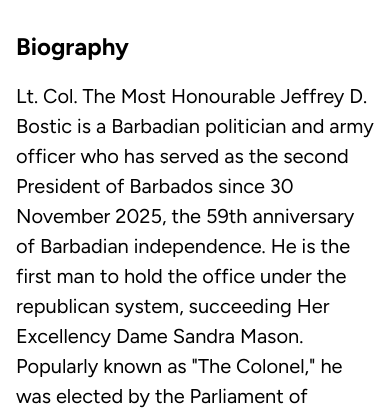
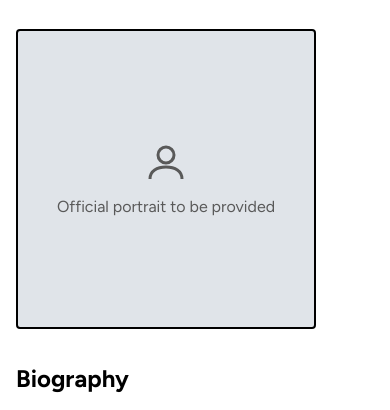
Before and after one commit to govtech-bb/president-profile, a plain HTML site: page index.html in a window 390 px wide. Shown: the part 648-1058 px from the top of the page. Drawn offline with nearby package versions, Linux system fonts and the light colour scheme.

Commit message:
Add files via upload

```diff
--- a/index.html
+++ b/index.html
@@ -166,6 +166,16 @@
         <h1 class="font-bold text-[3.5rem] leading-[1.15]">Lt. Col. The Most Honourable Jeffrey D. Bostic</h1>
         <p class="text-bb-mid-grey-00 mt-xs">President of Barbados</p>
 
+        <!-- Portrait (mobile only) — sits under the title; the desktop copy lives in the right column. -->
+        <!-- TODO: Replace this placeholder with the official presidential portrait (update both copies). -->
+        <div class="lg:hidden w-full max-w-[300px] aspect-square bg-bb-grey-00 border-2 border-bb-black-00 rounded-sm flex flex-col items-center justify-center text-center text-bb-mid-grey-00 p-s mt-m">
+          <svg width="48" height="48" viewBox="0 0 24 24" fill="none" stroke="currentColor" stroke-width="1.5" aria-hidden="true">
+            <circle cx="12" cy="8" r="4" />
+            <path d="M4 20c0-4 3.5-6 8-6s8 2 8 6" />
+          </svg>
+          <p class="text-caption mt-xs">Official portrait to be provided</p>
+        </div>
+
         <h2 class="font-bold text-h3 mt-m">Biography</h2>
 
         <div class="mt-s space-y-s text-body">
@@ -198,9 +208,9 @@
       <!-- Right column: portrait, contact, departments -->
       <div class="lg:col-span-1 space-y-m">
 
-        <!-- Portrait placeholder -->
+        <!-- Portrait placeholder (desktop only) — mobile copy sits under the title in the left column. -->
         <!-- TODO: Replace this placeholder with the official presidential portrait once provided by the Office of the President. -->
-        <div class="w-full aspect-square bg-bb-grey-00 border-2 border-bb-black-00 rounded-sm flex flex-col items-center justify-center text-center text-bb-mid-grey-00 p-s">
+        <div class="hidden lg:flex w-full aspect-square bg-bb-grey-00 border-2 border-bb-black-00 rounded-sm flex-col items-center justify-center text-center text-bb-mid-grey-00 p-s">
           <svg width="48" height="48" viewBox="0 0 24 24" fill="none" stroke="currentColor" stroke-width="1.5" aria-hidden="true">
             <circle cx="12" cy="8" r="4" />
             <path d="M4 20c0-4 3.5-6 8-6s8 2 8 6" />
```
